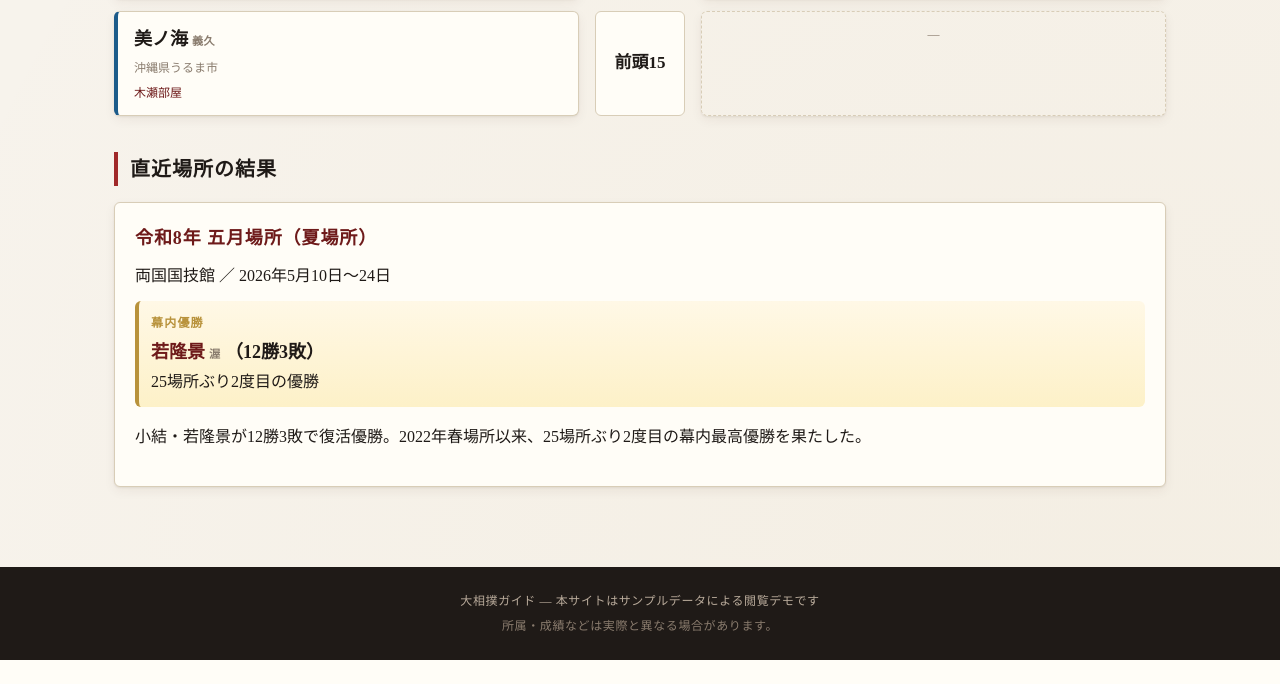
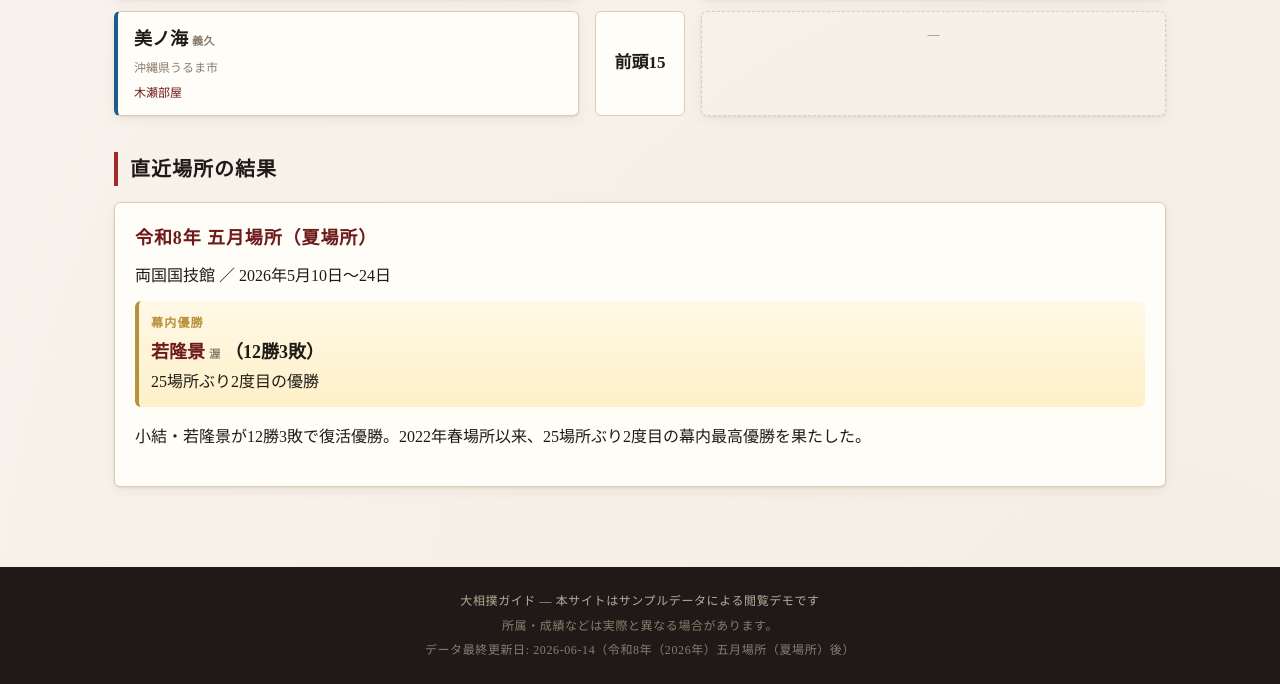
Before and after one commit to tatsuyahanada-eng/MusicLyrics, a PHP site: page / in a window 1280 px wide. Shown: the part 2440-3124 px from the top of the page. Before the commit the page ends 3100 px from the top, so only its background shows below. Run offline with PHP 8.4, Linux system fonts and the light colour scheme.

Commit message:
Add jungyo schedule page and data update workflow
最新情報を反映しやすくする仕組みと、巡業スケジュール表を追加:
- 巡業ページ（#/jungyo）とナビリンクを新設。JUNGYOデータを日付・都道府県・
  会場の表で表示し、暫定日程には「予定」バッジを付与
- 日付は YYYY-MM-DD から「○年○月○日（曜）」に自動整形
- SITE_META.lastUpdated を追加し、フッターとAboutに最終更新日を表示
- Aboutに「情報の更新について」を追加し、data.js各データの更新手順を明記
- 詳細な更新手順書 UPDATE.md を同梱（番付/力士/部屋/場所結果/巡業の
  編集テンプレートとトラブル対処）

https://claude.ai/code/session_01WYxAbkgWRaNsUtqteQUiJ8

```diff
--- a/sumo/app.js
+++ b/sumo/app.js
@@ -482,6 +482,53 @@ function renderSansho(sansho) {
   return `<div class="sansho">${inner}</div>`;
 }
 
+// ========== 巡業スケジュール ==========
+function formatDate(iso) {
+  if (!iso) return '';
+  const d = new Date(iso);
+  if (isNaN(d.getTime())) return iso;
+  const w = ['日', '月', '火', '水', '木', '金', '土'][d.getDay()];
+  return `${d.getFullYear()}年${d.getMonth() + 1}月${d.getDate()}日（${w}）`;
+}
+
+function renderJungyo() {
+  const hasTentative = (typeof JUNGYO !== 'undefined') && JUNGYO.some(j => j.tentative);
+  $app.innerHTML = `
+    <h1 class="page-title">巡業スケジュール</h1>
+    <p class="lead">本場所と本場所の間に各地で行われる地方巡業の日程です。</p>
+    ${hasTentative ? `
+      <div class="notice">
+        ※「予定」と表示された巡業はサンプル・暫定日程です。公式日程が発表されたら更新してください（更新方法は <a href="#/about">サイトについて</a> を参照）。
+      </div>
+    ` : ''}
+    ${(typeof JUNGYO === 'undefined' ? [] : JUNGYO).map(j => `
+      <div class="tournament-card">
+        <h3>${escapeHtml(j.name)} ${j.tentative ? '<span class="badge tentative">予定</span>' : ''}</h3>
+        <div class="meta">${escapeHtml(j.period || '')}</div>
+        ${j.note ? `<p>${escapeHtml(j.note)}</p>` : ''}
+        ${j.stops && j.stops.length ? `
+          <div class="table-scroll">
+            <table class="info-table schedule-table">
+              <thead>
+                <tr><th>日付</th><th>都道府県</th><th>会場</th></tr>
+              </thead>
+              <tbody>
+                ${j.stops.map(s => `
+                  <tr>
+                    <td>${escapeHtml(formatDate(s.date))}</td>
+                    <td>${escapeHtml(s.pref || '')}</td>
+                    <td>${escapeHtml(s.venue || '未定')}${s.event ? `（${escapeHtml(s.event)}）` : ''}</td>
+                  </tr>
+                `).join('')}
+              </tbody>
+            </table>
+          </div>
+        ` : '<p>開催地は未定です。</p>'}
+      </div>
+    `).join('')}
+  `;
+}
+
 // ========== About ==========
 function renderAbout() {
   const ichimons = [...new Set(STABLES.map(s => s.ichimon).filter(Boolean))];
@@ -492,9 +539,10 @@ function renderAbout() {
     <h2 class="section-title">収録内容</h2>
     <ul>
       <li>現在の番付（幕内）</li>
-      <li>幕内力士（${RIKISHI.length}名）のプロフィール・通算成績・受賞歴</li>
+      <li>幕内力士（${RIKISHI.length}名）のプロフィール・四股名（下の名前）・通算成績・受賞歴</li>
       <li>相撲部屋（${STABLES.length}部屋）の概要と所属力士、一門</li>
-      <li>直近の本場所結果と三賞受賞者</li>
+      <li>直近の本場所結果</li>
+      <li>巡業スケジュール</li>
       <li>同部屋・同一門のクロスリンク</li>
     </ul>
 
@@ -517,7 +565,21 @@ function renderAbout() {
 
     <h2 class="section-title">データについて</h2>
     <p>${escapeHtml(SITE_META.note)}</p>
-    <p>収録時点: ${escapeHtml(SITE_META.dataAsOf)}</p>
+    <table class="info-table">
+      <tr><th>収録時点</th><td>${escapeHtml(SITE_META.dataAsOf)}</td></tr>
+      <tr><th>データ最終更新日</th><td>${escapeHtml(SITE_META.lastUpdated || '―')}</td></tr>
+    </table>
+
+    <h2 class="section-title">情報の更新について</h2>
+    <p>最新の番付・成績・巡業日程に更新するには、<code>data.js</code> 内の各データを書き換えるだけです（プログラムの変更は不要）。</p>
+    <ul>
+      <li><strong>番付</strong>：各力士の <code>rank</code>（例: 横綱／大関／前頭3）と <code>side</code>（東／西）を変更</li>
+      <li><strong>力士の追加</strong>：<code>RIKISHI</code> 配列に新しい力士を追加（<code>id</code> は他と重複しない英数字）</li>
+      <li><strong>場所結果</strong>：<code>TOURNAMENTS</code> 配列の先頭に新しい場所を追加</li>
+      <li><strong>巡業</strong>：<code>JUNGYO</code> 配列の各 <code>stops</code>（日付・都道府県・会場）を更新し、確定したら <code>tentative</code> を <code>false</code> に</li>
+      <li>更新後は <code>SITE_META.lastUpdated</code> の日付も書き換え、ファイルをサーバへ再アップロード</li>
+    </ul>
+    <p>詳しい手順とテンプレートは、配布物に同梱の <code>UPDATE.md</code> をご覧ください。</p>
   `;
 }
 
@@ -538,6 +600,7 @@ const routes = [
   { match: /^#\/stables\/?$/, render: renderStableList, nav: 'stables' },
   { match: /^#\/stable\/(.+)$/, render: (m) => renderStableDetail(m[1]), nav: 'stables' },
   { match: /^#\/tournaments\/?$/, render: renderTournaments, nav: 'tournaments' },
+  { match: /^#\/jungyo\/?$/, render: renderJungyo, nav: 'jungyo' },
   { match: /^#\/about\/?$/, render: renderAbout, nav: 'about' },
 ];
 
@@ -561,5 +624,15 @@ function updateNav(key) {
   });
 }
 
+function setFooterMeta() {
+  const el = document.getElementById('footer-updated');
+  if (el && typeof SITE_META !== 'undefined' && SITE_META.lastUpdated) {
+    el.textContent = `データ最終更新日: ${SITE_META.lastUpdated}（${SITE_META.dataAsOf}）`;
+  }
+}
+
 window.addEventListener('hashchange', route);
-window.addEventListener('DOMContentLoaded', route);
+window.addEventListener('DOMContentLoaded', () => {
+  setFooterMeta();
+  route();
+});
--- a/sumo/data.js
+++ b/sumo/data.js
@@ -3,6 +3,8 @@
 // データは2026年初場所頃の状況を想定しています。
 
 const SITE_META = {
+  // ▼ データを更新したら、この最終更新日も書き換えてください（表示に使われます）
+  lastUpdated: '2026-06-14',
   dataAsOf: '令和8年（2026年）五月場所（夏場所）後',
   note: '番付・優勝歴などの主要情報は公開情報をもとに精査していますが、前頭の枚数順や通算成績の細部は概算を含みます。正確な最新情報は日本相撲協会公式サイトをご確認ください。',
 };
@@ -1225,6 +1227,55 @@ const TOURNAMENTS = [
   },
 ];
 
+// ===== 巡業スケジュール =====
+// 本場所と本場所の間に行われる地方巡業の日程表。
+// tentative: true の巡業は「予定・暫定」として表示されます。
+// 公式日程が出たら stops（各開催地）を書き換え、tentative を false にしてください。
+const JUNGYO = [
+  {
+    id: '2026-summer',
+    name: '令和8年 夏巡業',
+    season: '夏',
+    period: '2026年7月下旬〜8月',
+    note: '名古屋場所（七月）と秋場所（九月）の間に行われる巡業。',
+    tentative: true,
+    stops: [
+      { date: '2026-08-01', venue: '未定', pref: '静岡県', event: '' },
+      { date: '2026-08-02', venue: '未定', pref: '長野県', event: '' },
+      { date: '2026-08-08', venue: '未定', pref: '新潟県', event: '' },
+      { date: '2026-08-09', venue: '未定', pref: '福島県', event: '' },
+      { date: '2026-08-22', venue: '未定', pref: '北海道', event: '' },
+    ],
+  },
+  {
+    id: '2026-autumn',
+    name: '令和8年 秋巡業',
+    season: '秋',
+    period: '2026年10月',
+    note: '秋場所（九月）と九州場所（十一月）の間に行われる巡業。',
+    tentative: true,
+    stops: [
+      { date: '2026-10-10', venue: '未定', pref: '愛知県', event: '' },
+      { date: '2026-10-11', venue: '未定', pref: '三重県', event: '' },
+      { date: '2026-10-17', venue: '未定', pref: '大阪府', event: '' },
+      { date: '2026-10-24', venue: '未定', pref: '広島県', event: '' },
+    ],
+  },
+  {
+    id: '2026-winter',
+    name: '令和8年 冬巡業',
+    season: '冬',
+    period: '2026年12月',
+    note: '九州場所（十一月）後に九州・西日本を中心に行われる巡業。',
+    tentative: true,
+    stops: [
+      { date: '2026-12-05', venue: '未定', pref: '福岡県', event: '' },
+      { date: '2026-12-06', venue: '未定', pref: '熊本県', event: '' },
+      { date: '2026-12-12', venue: '未定', pref: '鹿児島県', event: '' },
+    ],
+  },
+];
+
 const ICHIMON_INFO = {
   '伊勢ヶ濱一門': '伊勢ヶ濱部屋を中心とした一門。',
   '時津風一門': '時津風部屋を中心とした一門。',
--- a/sumo/index.html
+++ b/sumo/index.html
@@ -19,6 +19,7 @@
       <a href="#/rikishi" data-nav="rikishi">力士一覧</a>
       <a href="#/stables" data-nav="stables">部屋一覧</a>
       <a href="#/tournaments" data-nav="tournaments">場所結果</a>
+      <a href="#/jungyo" data-nav="jungyo">巡業</a>
       <a href="#/about" data-nav="about">サイトについて</a>
     </nav>
   </div>
@@ -31,6 +32,7 @@
 <footer class="site-footer">
   <div>大相撲ガイド ― 本サイトはサンプルデータによる閲覧デモです</div>
   <div class="note">所属・成績などは実際と異なる場合があります。</div>
+  <div class="note" id="footer-updated"></div>
 </footer>
 
 <script src="data.js"></script>
```
Also changed, not shown: sumo/UPDATE.md (added, +168 -0 lines), sumo/style.css (+50 -0 lines).
